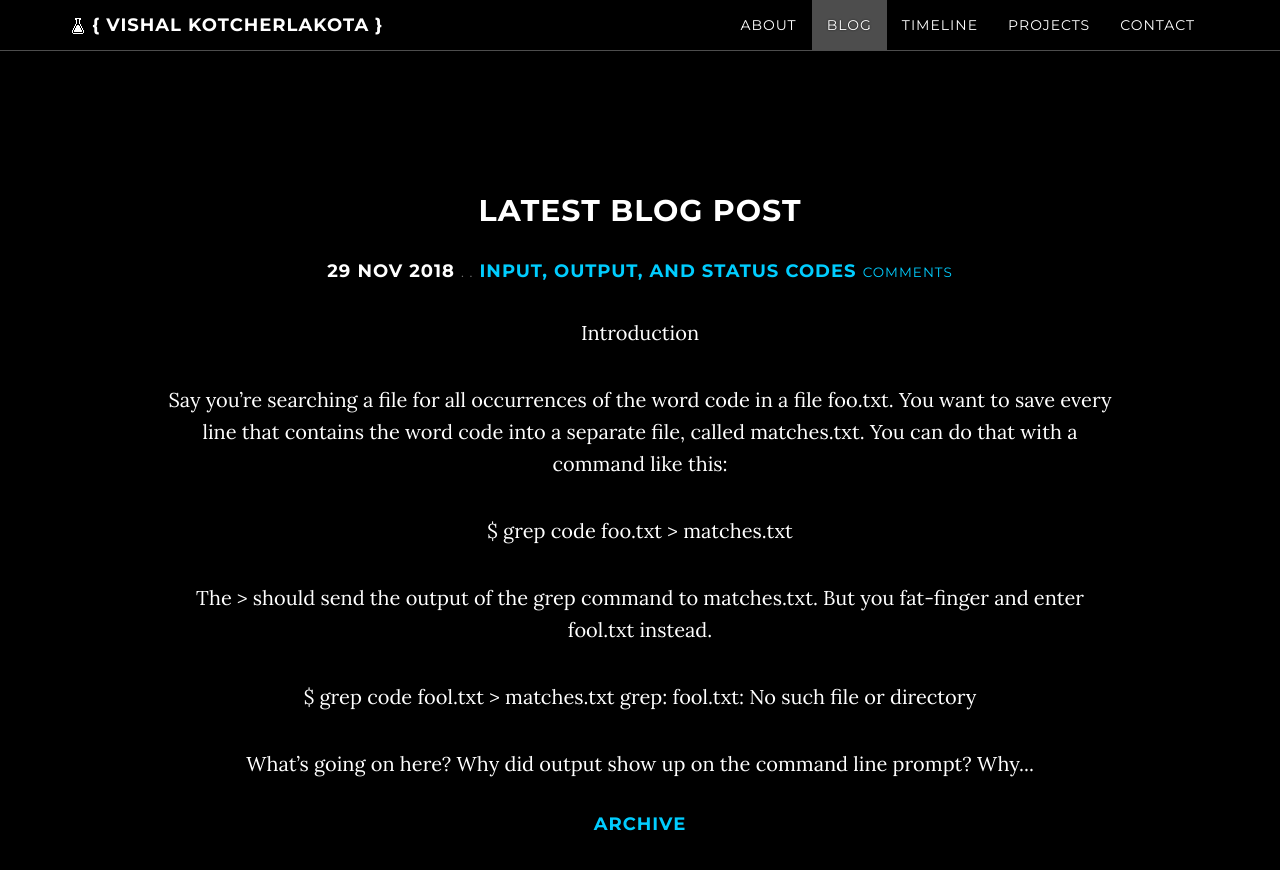
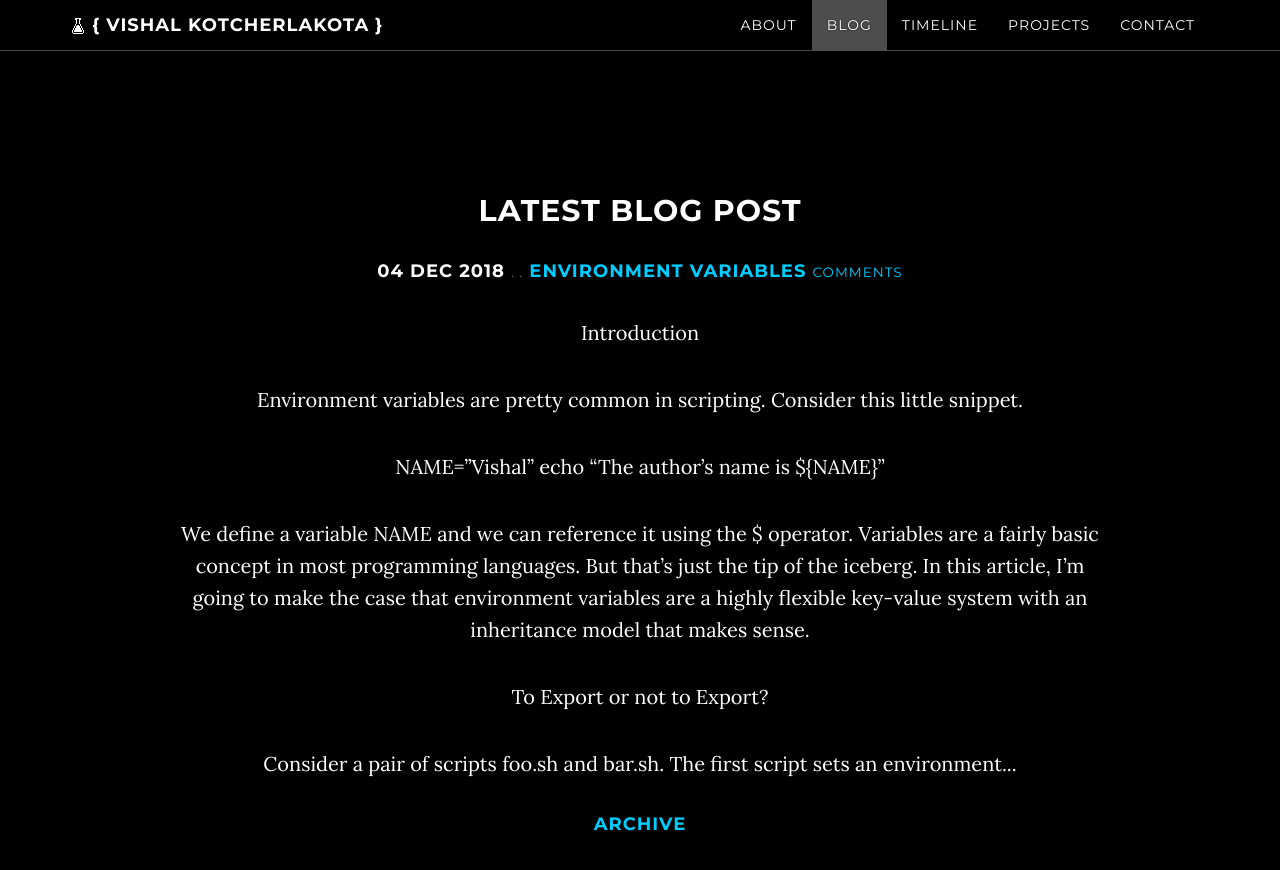
Before and after one commit to dishbreak/dishbreak.github.io, a Jekyll site: the page built from index.html, in a window 1280 px wide and 900 px high, scrolled down 1961 px. Shown: the top 870 px of the window. Built offline with Jekyll 4.4.1, drawn with Linux system fonts in a browser that asks for light colours; nearby versions of some CDN libraries; comment, search, counter and statistics services are not loaded; part of the change alters nothing that is shown.

Commit message:
Adding post and cleaning up old one.

```diff
--- a/_posts/2018-11-29-stdin-stdout.md
+++ b/_posts/2018-11-29-stdin-stdout.md
@@ -51,7 +51,7 @@ In cases where you don't really care about error output, you can redirect the er
 
 	 grep code "fool.txt" 1>matches.txt 2>/dev/null
 
-Additionally, we can use piping to send the output of one command to the input of another. A great example of this is the `less` command. You can use this comand to read long text files in the terminal.
+Additionally, we can use piping to send the output of one command to the input of another. A great example of this is the `less` command. You can use this command to read long text files in the terminal.
 
 	$ less really_long_file.txt
 
--- /dev/null
+++ b/_posts/2018-12-4-environment-variables.md
@@ -0,0 +1,117 @@
+---
+layout: post
+section-type: post
+title: "Environment Variables"
+---
+
+## Introduction
+
+Environment variables are pretty common in scripting. Consider this little snippet.
+
+	NAME="Vishal"
+	echo "The author's name is ${NAME}"
+
+We define a variable `NAME` and we can reference it using the `$` operator. Variables are a fairly basic concept in most programming languages. But that's just the tip of the iceberg. In this article, I'm going to make the case that environment variables are a highly flexible key-value system with an inheritance model that makes sense.
+
+## To Export or not to Export?
+
+Consider a pair of scripts `foo.sh` and `bar.sh`. The first script sets an environment variable, then invokes the second script. So `foo.sh` looks like this...
+
+	#!/bin/bash
+
+	NAME="Vishal"
+	echo "Setting NAME to '${NAME}'"
+
+	./bar.sh
+
+...and `bar.sh` looks like this.
+
+	#!/bin/bash
+
+	echo "The author's name is '${NAME}'"
+
+This will yield the following output:
+
+	$ ./foo.sh
+	Setting NAME to 'Vishal'
+	The author's name is ''
+
+Interesting. `NAME` is set in `foo.sh` but not `bar.sh`. This is because every script runs in its own shell, and has its own set of environment variables. If we want the child shell that `bar.sh` runs in to inherit `NAME` from the parent shell that `foo.sh` runs in, we need to export. We can do that with the `export` statement.
+
+	NAME="Vishal"
+	export NAME
+
+And now, we'll see `NAME` in  the output of the second script.
+
+	$ ./foo.sh
+	Setting NAME to 'Vishal'
+	The author's name is 'Vishal'
+
+If we set the value of `NAME` in `bar.sh`, that will trump whatever we exported in `foo.sh`.
+
+	$ cat foo.sh
+	#!/bin/bash
+
+	NAME="Vishal"
+	export NAME
+	echo "Setting NAME to '${NAME}'"
+
+	./bar.sh
+	$ cat bar.sh
+	#!/bin/bash
+
+	NAME=overridden
+	echo "The author's name is '${NAME}'"
+	$ ./foo.sh
+	Setting NAME to 'Vishal'
+	The author's name is 'overridden'
+
+The `export` statement is super useful for setting up the environment for smaller scripts to do more specific things. It lets you conrol what attributes get cascaded downstream. If we want to remove the variable `NAME` entirely from the current shell, we can use `unset`.
+
+	unset NAME
+
+Note that this doesn't impact the parent shell. Meaning, if we use `unset NAME` in `bar.sh`, when `foo.sh` returns from the call to `bar.sh`, it will continue to have the same value it did before. Nifty!
+
+## Parameter Expansion
+
+In the examples above, I wrap the reference to `NAME` in curly braces.
+
+	echo "Setting NAME to '${NAME}'"
+
+This is called _parameter expansion_. This basic expansion is the most common, to the point that Bash will use it even if you don't specify the braces.
+
+	echo "Setting NAME to '$NAME'" # Also syntactically correct
+
+But there's so much more you can do! For example, what if we wanted a default value if `NAME` is not set?
+
+	$ cat bar.sh
+	#!/bin/bash
+
+	echo "The author's name is '${NAME:-default}'"
+	$ ./bar.sh
+	The author's name is 'default'
+
+The `:-` operator instructs the shell to use `default` if `NAME` is not set.
+
+If we instead want to hard-fail if a variable isn't set, Bash has got our backs!
+
+	$ cat ./bar.sh
+	#!/bin/bash
+
+	echo "The author's name is '${NAME:?Variable needed but not set.}'"
+	$ ./bar.sh
+	./bar.sh: line 3: NAME: Variable needed but not set.
+
+The `:?` operator will print a message to the error stream and exit the current shell. This is really powerful, because it lets us assume that `NAME` is set for any code we write afterwards. As an example, say we want to use the `curl` command to download something from a url specified in a variable `DOWNLOAD_URL`. We can do it with code like this.
+
+	curl "${DOWNLOAD_URL:?Need a URL to download from}"
+	echo "Downloaded from '${DOWNLOAD_URL}'"
+
+There's a lot more that you can do with parameter expansion. Check out the `bash` manpage for more info.
+
+	$ man bash
+
+
+## Conclusion
+
+Environment variables are wonderful things. Use them liberally in your scripts. The shell abstraction does a great job of keeping environments tidy, and allows you to handle unset variables with defaults or a hard assertion (or more!). Environment Variables are the original key-value store. Use them well.
```
